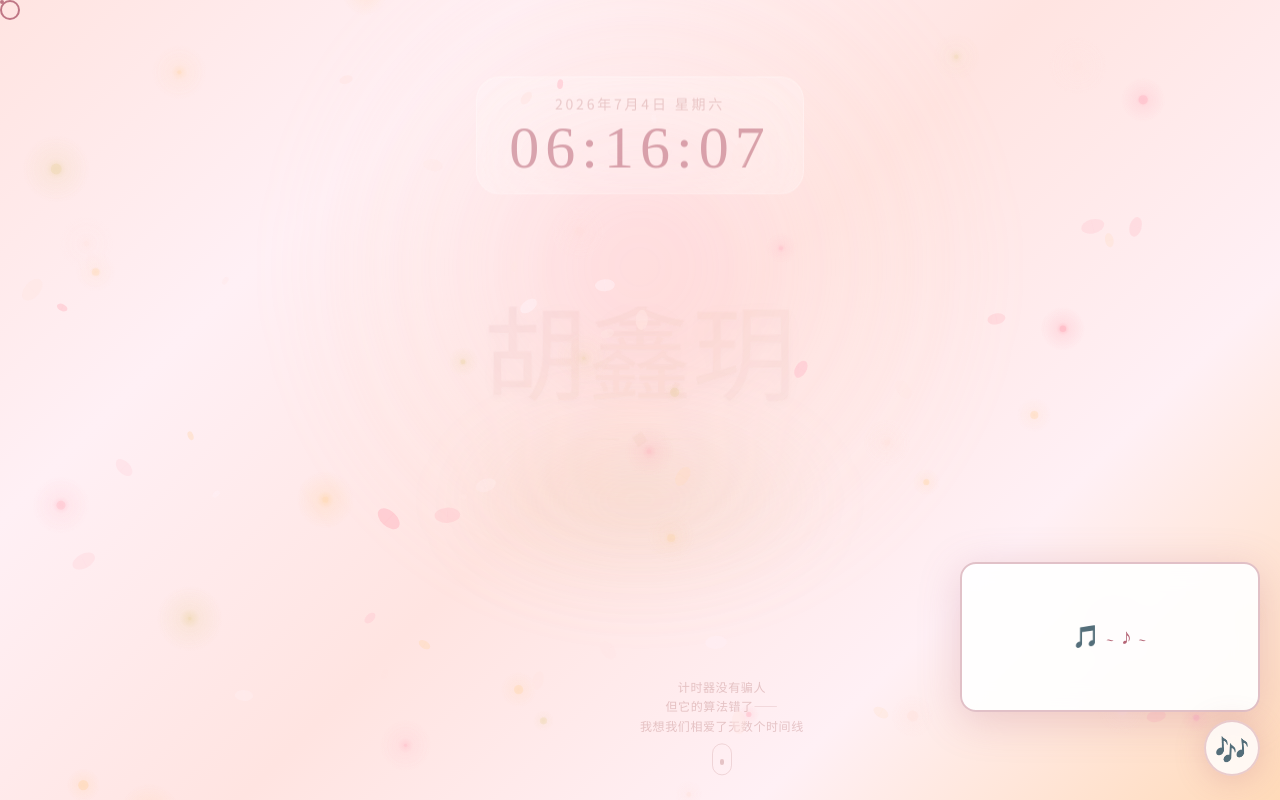
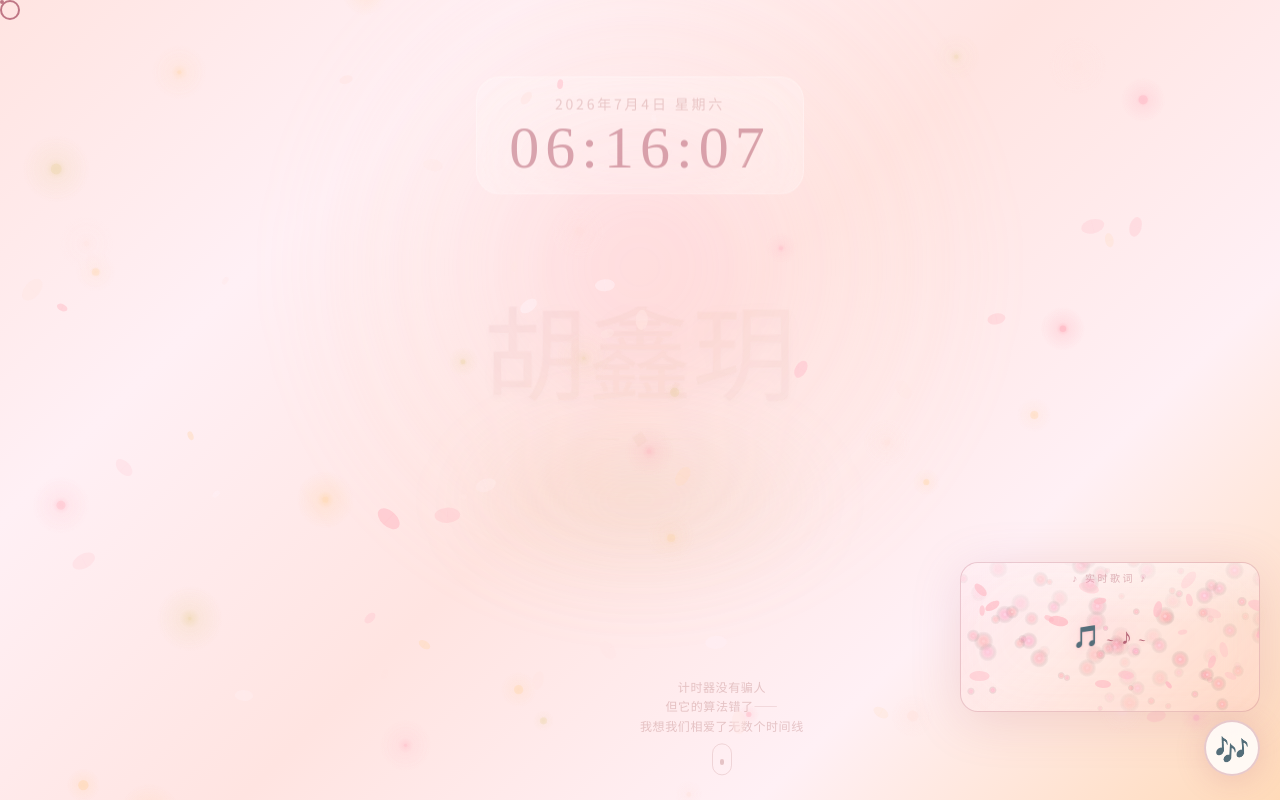
Before and after one commit to Carry-0304/love-site, a Next.js app in the folder love-site/: page /love-site/ in a window 1280 px wide. Shown: the top 800 px of the page. Built offline with nearby package versions, Linux system fonts and the light colour scheme.

Commit message:
feat: 优化歌词卡片样式，毛玻璃效果+星辰粒子+樱花花瓣+歌词切换淡入动画

```diff
--- a/love-site/app/components/MusicPlayer.tsx
+++ b/love-site/app/components/MusicPlayer.tsx
@@ -1,148 +1,241 @@
 "use client";
 
-import { useState, useRef, useEffect } from "react";
+import { useState, useRef, useEffect, useCallback } from "react";
+import LYRICS from "./lyrics";
 
-// Inline lyrics data — no file import to eliminate that variable
-const LYRICS = [
-  { time: 0, text: "🎵  ~  ♪  ~" },
-  { time: 5, text: "想把你写成一首歌" },
-  { time: 10, text: "用最温柔的旋律" },
-  { time: 15, text: "每个音符都在诉说" },
-  { time: 20, text: "我有多爱你" },
-  { time: 26, text: "想养一只猫" },
-  { time: 31, text: "想和你有个家" },
-  { time: 36, text: "在每一个清晨醒来" },
-  { time: 42, text: "身边都是你" },
-  { time: 48, text: "你是我所有的温柔" },
-  { time: 54, text: "是我不变的守候" },
-  { time: 60, text: "不管世界怎么变" },
-  { time: 66, text: "我都在你左右" },
-  { time: 72, text: "从日出到日落" },
-  { time: 78, text: "从春夏到秋冬" },
-  { time: 84, text: "我的故事里" },
-  { time: 90, text: "全是你" },
-  { time: 100, text: "想和你一起看星星" },
-  { time: 110, text: "直到我们都老去" },
-  { time: 120, text: "依然牵着你的手" },
-  { time: 130, text: "你是我的光" },
-  { time: 140, text: "这一生有你就足够" },
-  { time: 150, text: "我爱你 💕" },
-];
+// ---- Config ----
+const CARD_W = 300;
+const CARD_H = 150;
+const PETAL_COUNT = 22;
+const DUST_COUNT = 100;
+
+// ---- Types ----
+interface Petal {
+  x: number; y: number;
+  size: number;
+  sy: number; sx: number;
+  rot: number; rs: number;
+  alpha: number;
+  sw: number; sp: number;
+}
+interface Dust {
+  x: number; y: number;
+  vx: number; vy: number;
+  size: number; alpha: number; hue: number;
+}
 
 export default function MusicPlayer() {
   const [playing, setPlaying] = useState(false);
   const [idx, setIdx] = useState(0);
+  const [prevText, setPrevText] = useState("");
+  const [fade, setFade] = useState(true);
   const audioRef = useRef<HTMLAudioElement | null>(null);
+  const canvasRef = useRef<HTMLCanvasElement | null>(null);
+  const petalsRef = useRef<Petal[]>([]);
+  const dustRef = useRef<Dust[]>([]);
+  const animRef = useRef(0);
   const inited = useRef(false);
 
-  // Audio init
-  useEffect(() => {
-    const audio = audioRef.current;
-    if (!audio) return;
-    const init = () => {
-      if (inited.current) return;
-      audio.volume = 0.35;
-      audio.loop = true;
-      inited.current = true;
-      audio.play().then(() => setPlaying(true)).catch(() => {});
-    };
-    document.addEventListener("click", init, { once: true });
-    document.addEventListener("touchstart", init, { once: true });
-    return () => {
-      document.removeEventListener("click", init);
-      document.removeEventListener("touchstart", init);
-    };
+  // ---- Audio ----
+  const initAndPlay = useCallback(() => {
+    const a = audioRef.current;
+    if (!a || inited.current) return;
+    a.volume = 0.35; a.loop = true; inited.current = true;
+    a.play().then(() => setPlaying(true)).catch(() => {});
   }, []);
 
-  // Lyrics sync
   useEffect(() => {
-    const audio = audioRef.current;
-    if (!audio) return;
-    const tick = () => {
-      const t = audio.currentTime;
-      let i = 0;
-      for (let j = LYRICS.length - 1; j >= 0; j--) {
-        if (t >= LYRICS[j].time) { i = j; break; }
-      }
-      setIdx(i);
+    document.addEventListener("click", initAndPlay, { once: true });
+    document.addEventListener("touchstart", initAndPlay, { once: true });
+    return () => {
+      document.removeEventListener("click", initAndPlay);
+      document.removeEventListener("touchstart", initAndPlay);
     };
-    audio.addEventListener("timeupdate", tick);
-    return () => audio.removeEventListener("timeupdate", tick);
-  }, []);
+  }, [initAndPlay]);
 
-  const toggle = (e: React.MouseEvent) => {
+  const toggle = useCallback((e: React.MouseEvent) => {
     e.stopPropagation();
-    const a = audioRef.current;
-    if (!a) return;
+    const a = audioRef.current; if (!a) return;
     if (playing) { a.pause(); setPlaying(false); }
     else {
       if (!inited.current) { a.volume = 0.35; a.loop = true; inited.current = true; }
       a.play().then(() => setPlaying(true)).catch(() => {});
     }
-  };
+  }, [playing]);
+
+  // ---- Lyrics sync with fade transition ----
+  useEffect(() => {
+    const a = audioRef.current; if (!a) return;
+    const tick = () => {
+      const t = a.currentTime;
+      let i = 0;
+      for (let j = LYRICS.length - 1; j >= 0; j--) {
+        if (t >= LYRICS[j].time) { i = j; break; }
+      }
+      setIdx((prev) => {
+        if (i !== prev) {
+          setPrevText(LYRICS[prev]?.text || "");
+          setFade(false);
+          requestAnimationFrame(() => requestAnimationFrame(() => setFade(true)));
+        }
+        return i;
+      });
+    };
+    a.addEventListener("timeupdate", tick);
+    return () => a.removeEventListener("timeupdate", tick);
+  }, []);
+
+  // ---- Canvas: petals + stardust ----
+  useEffect(() => {
+    const canvas = canvasRef.current; if (!canvas) return;
+    const dpr = window.devicePixelRatio || 1;
+    canvas.width = CARD_W * dpr; canvas.height = CARD_H * dpr;
+    const ctx = canvas.getContext("2d")!;
+    ctx.scale(dpr, dpr);
+
+    // Init petals
+    petalsRef.current = Array.from({ length: PETAL_COUNT }, () => ({
+      x: Math.random() * CARD_W, y: Math.random() * CARD_H,
+      size: 4 + Math.random() * 7,
+      sy: 0.12 + Math.random() * 0.45,
+      sx: -0.2 + Math.random() * 0.4,
+      rot: Math.random() * 360,
+      rs: (Math.random() - 0.5) * 1.5,
+      alpha: 0.3 + Math.random() * 0.45,
+      sw: 0.2 + Math.random() * 0.5,
+      sp: Math.random() * Math.PI * 2,
+    }));
+
+    // Init stardust
+    dustRef.current = Array.from({ length: DUST_COUNT }, () => ({
+      x: Math.random() * CARD_W, y: Math.random() * CARD_H,
+      vx: (Math.random() - 0.5) * 0.35,
+      vy: -(0.08 + Math.random() * 0.35),
+      size: 1 + Math.random() * 2.5,
+      alpha: 0.15 + Math.random() * 0.5,
+      hue: 335 + Math.random() * 25,
+    }));
+
+    let rot = 0;
+    const animate = () => {
+      ctx.clearRect(0, 0, CARD_W, CARD_H);
+      rot += 0.004;
+
+      // Stardust
+      for (const d of dustRef.current) {
+        d.x += d.vx + Math.sin(d.y * 0.02 + rot) * 0.15;
+        d.y += d.vy;
+        if (d.y < -15) { d.y = CARD_H + 15; d.x = Math.random() * CARD_W; }
+        if (d.x < -15) d.x = CARD_W + 15; if (d.x > CARD_W + 15) d.x = -15;
+
+        const g = ctx.createRadialGradient(d.x, d.y, 0, d.x, d.y, d.size * 3);
+        g.addColorStop(0, `hsla(${d.hue},100%,85%,${d.alpha})`);
+        g.addColorStop(0.5, `hsla(${d.hue},90%,70%,${d.alpha * 0.35})`);
+        g.addColorStop(1, "transparent");
+        ctx.fillStyle = g; ctx.beginPath();
+        ctx.arc(d.x, d.y, d.size * 3, 0, Math.PI * 2); ctx.fill();
+
+        ctx.fillStyle = `hsla(${d.hue},100%,92%,${d.alpha})`;
+        ctx.beginPath(); ctx.arc(d.x, d.y, d.size * 0.5, 0, Math.PI * 2); ctx.fill();
+      }
+
+      // Petals
+      for (const p of petalsRef.current) {
+        p.y += p.sy; p.x += p.sx + Math.sin(p.y * 0.03 + p.sp) * p.sw;
+        p.rot += p.rs;
+        if (p.y > CARD_H + 20) { p.y = -15; p.x = Math.random() * CARD_W; }
+        if (p.x < -15) p.x = CARD_W + 15; if (p.x > CARD_W + 15) p.x = -15;
+
+        ctx.save(); ctx.translate(p.x, p.y);
+        ctx.rotate((p.rot * Math.PI) / 180); ctx.globalAlpha = p.alpha;
+        ctx.fillStyle = "#FFB6C1"; ctx.beginPath();
+        ctx.ellipse(0, 0, p.size, p.size * 0.5, 0, 0, Math.PI * 2); ctx.fill();
+
+        ctx.strokeStyle = "rgba(255,255,255,0.2)"; ctx.lineWidth = 0.3;
+        ctx.beginPath(); ctx.moveTo(0, -p.size * 0.35); ctx.lineTo(0, p.size * 0.35); ctx.stroke();
+        ctx.restore();
+      }
+
+      animRef.current = requestAnimationFrame(animate);
+    };
+    animRef.current = requestAnimationFrame(animate);
+    return () => cancelAnimationFrame(animRef.current);
+  }, []);
+
+  const text = LYRICS[idx]?.text || "🎵";
 
   return (
     <>
       <audio ref={audioRef} src="/love-site/audio/bg-music.mp3" preload="auto" loop />
 
-      {/* Lyrics text */}
-      <div
-        style={{
-          position: "fixed",
-          bottom: 88,
-          right: 20,
-          zIndex: 9998,
-          width: 300,
-          height: 150,
-          display: "flex",
-          alignItems: "center",
-          justifyContent: "center",
-          borderRadius: 16,
-          background: "rgba(255,255,255,0.92)",
-          backdropFilter: "blur(12px)",
-          border: "2px solid rgba(181,101,118,0.4)",
-          boxShadow: "0 8px 40px rgba(181,101,118,0.25)",
-          padding: "0 24px",
-        }}
-      >
-        <p
-          style={{
-            fontFamily: '"Dancing Script", "Noto Serif SC", serif',
-            fontSize: 22,
-            color: "#B56576",
-            textAlign: "center" as const,
-            lineHeight: 1.5,
-            margin: 0,
-            fontWeight: 500,
-          }}
-        >
-          {LYRICS[idx]?.text || "🎵"}
-        </p>
+      {/* ──── Lyrics card ──── */}
+      <div style={{ position:"fixed", bottom:88, right:20, zIndex:9998 }}>
+        <div style={{
+          position:"relative", width:CARD_W, height:CARD_H,
+          borderRadius:18, overflow:"hidden",
+          background:"linear-gradient(135deg, rgba(255,210,220,0.25) 0%, rgba(255,240,245,0.20) 40%, rgba(255,182,193,0.12) 100%)",
+          backdropFilter:"blur(16px)",
+          border:"1.5px solid rgba(181,101,118,0.28)",
+          boxShadow:"0 8px 50px rgba(181,101,118,0.18), 0 0 80px rgba(255,182,193,0.06) inset",
+        }}>
+          {/* Petal + stardust canvas */}
+          <canvas ref={canvasRef} style={{ position:"absolute", inset:0, width:CARD_W, height:CARD_H }} />
+
+          {/* Glossy highlight */}
+          <div style={{
+            position:"absolute", top:0, left:0, right:0, height:"40%",
+            background:"linear-gradient(180deg, rgba(255,255,255,0.3) 0%, transparent 100%)",
+            pointerEvents:"none",
+          }} />
+
+          {/* Lyrics text */}
+          <div style={{
+            position:"absolute", inset:0, display:"flex",
+            alignItems:"center", justifyContent:"center", padding:"0 20px",
+          }}>
+            <p style={{
+              fontFamily:'"Dancing Script","Noto Serif SC",serif',
+              fontSize:22, color:"#B56576",
+              textAlign:"center", lineHeight:1.5, margin:0,
+              textShadow:"0 1px 3px rgba(255,182,193,0.5), 0 0 15px rgba(255,107,138,0.25)",
+              opacity: fade ? 1 : 0,
+              transform: fade ? "translateY(0)" : "translateY(6px)",
+              transition:"opacity 0.45s ease, transform 0.45s ease",
+            } as React.CSSProperties}>
+              {text}
+            </p>
+          </div>
+
+          {/* Top label */}
+          <div style={{
+            position:"absolute", top:8, left:0, right:0,
+            textAlign:"center", fontSize:10,
+            color:"rgba(181,101,118,0.45)", letterSpacing:"0.25em",
+            fontFamily:"sans-serif",
+          }}>
+            ♪ 实时歌词 ♪
+          </div>
+        </div>
       </div>
 
-      {/* Play button */}
-      <button
-        onClick={toggle}
-        style={{
-          position: "fixed",
-          bottom: 24,
-          right: 20,
-          zIndex: 9999,
-          width: 56,
-          height: 56,
-          borderRadius: "50%",
-          background: "rgba(255,255,255,0.8)",
-          backdropFilter: "blur(10px)",
-          border: "2px solid rgba(181,101,118,0.3)",
-          boxShadow: "0 4px 30px rgba(181,101,118,0.25)",
-          display: "flex",
-          alignItems: "center",
-          justifyContent: "center",
-          fontSize: 28,
-          cursor: "pointer",
-        }}
+      {/* ──── Play button ──── */}
+      <button onClick={toggle} style={{
+        position:"fixed", bottom:24, right:20, zIndex:9999,
+        width:56, height:56, borderRadius:"50%",
+        background:"rgba(255,255,255,0.82)", backdropFilter:"blur(12px)",
+        border:"2px solid rgba(181,101,118,0.32)",
+        boxShadow:"0 4px 30px rgba(181,101,118,0.22)",
+        display:"flex", alignItems:"center", justifyContent:"center",
+        fontSize:28, cursor:"pointer",
+        transition:"transform 0.2s, box-shadow 0.2s",
+      }}
+        onMouseEnter={e => { e.currentTarget.style.transform = "scale(1.1)"; e.currentTarget.style.boxShadow = "0 6px 35px rgba(181,101,118,0.35)"; }}
+        onMouseLeave={e => { e.currentTarget.style.transform = "scale(1)"; e.currentTarget.style.boxShadow = "0 4px 30px rgba(181,101,118,0.22)"; }}
+        title={playing ? "暂停 🎵" : "播放 🎵"}
       >
-        {playing ? "🎵" : "🎶"}
+        <span style={{ display:"inline-block", animation: playing ? "spin 3s linear infinite" : "none" }}>
+          {playing ? "🎵" : "🎶"}
+        </span>
       </button>
     </>
   );
```
